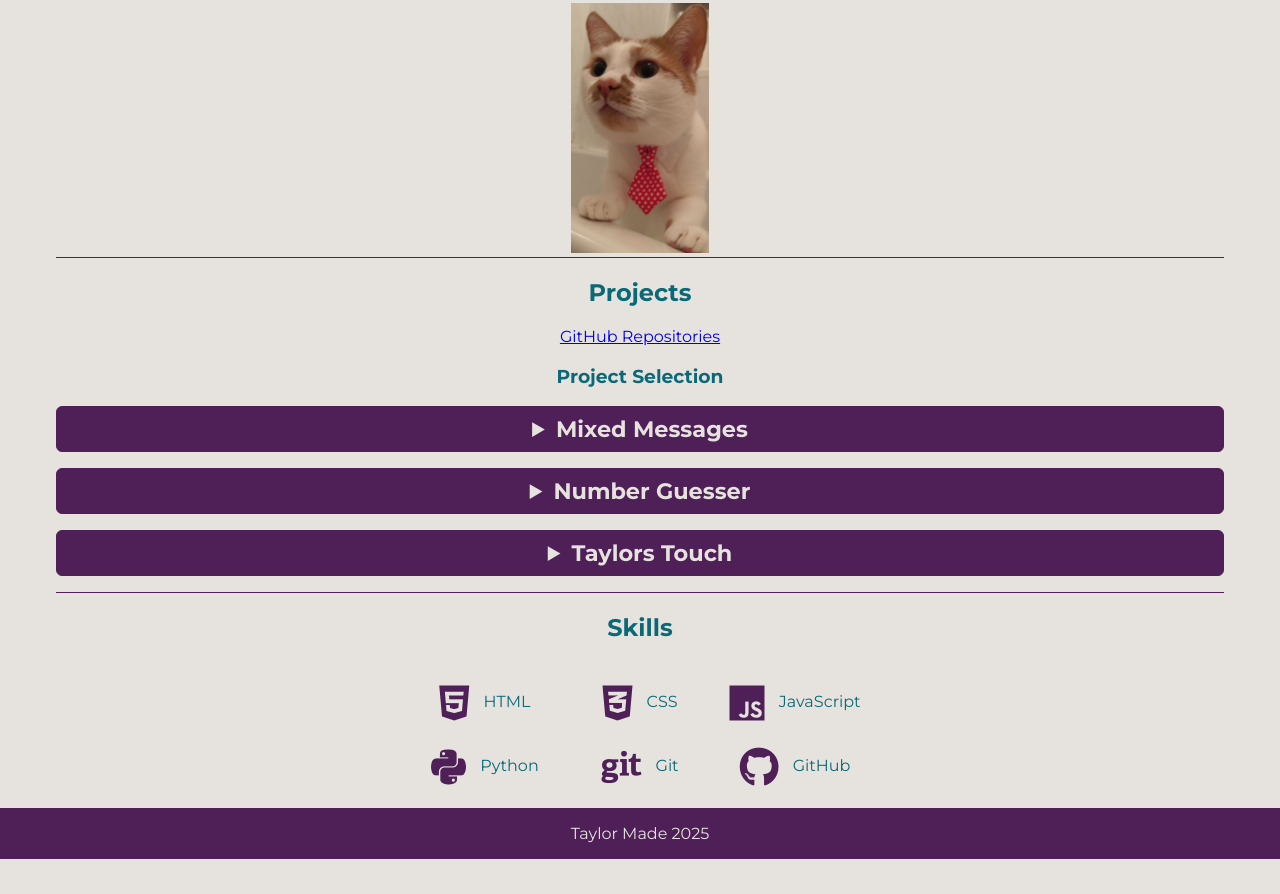
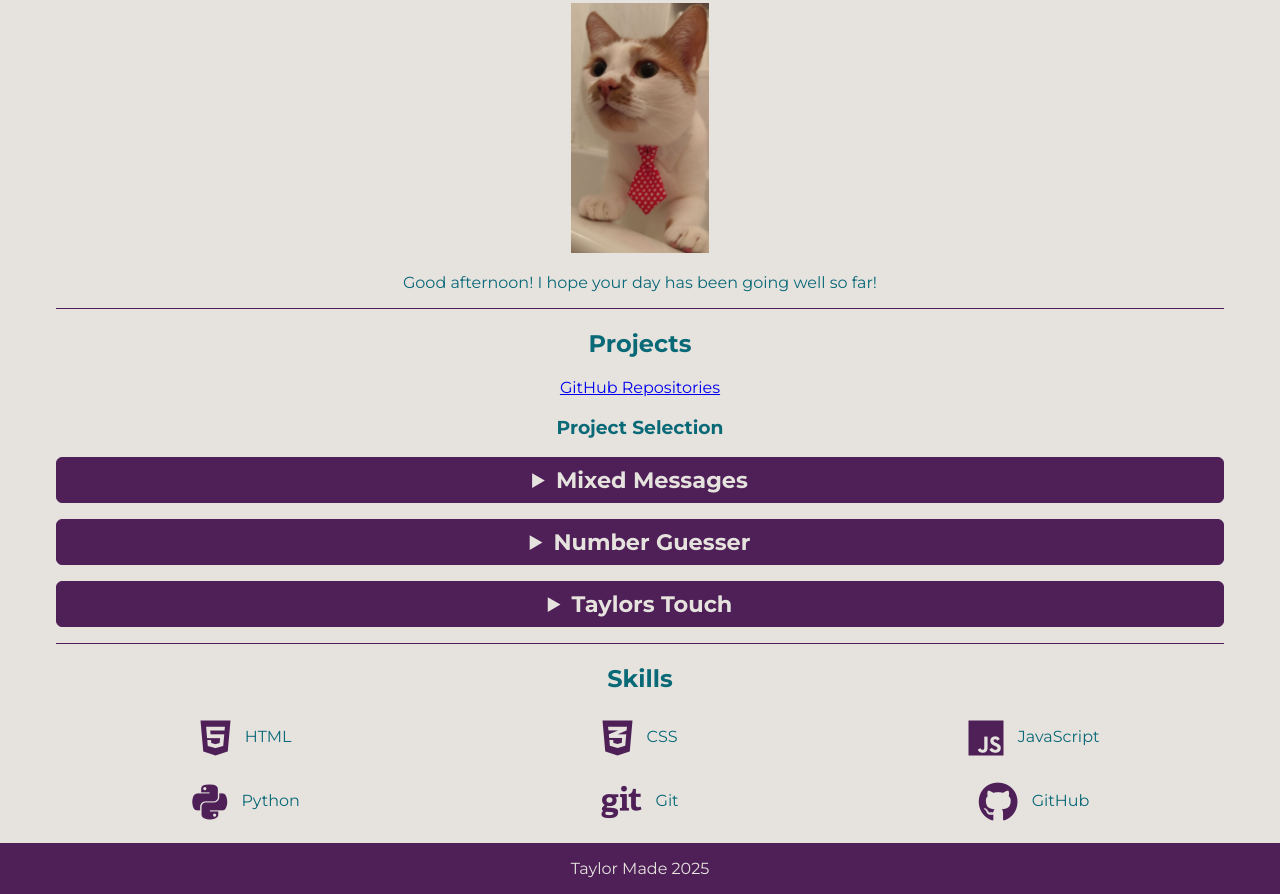
Before and after one commit to JadeT480/portfolioWebsite, a plain HTML site: page index.html in a window 1280 px wide. Shown: the part 302-1196 px from the top of the page. Before the commit the page ends 1161 px from the top, so only its background shows below. Drawn offline with Linux system fonts and the light colour scheme.

Commit message:
Adding interactivity with js to greet users when they land on index.html

```diff
--- a/resources/script.js
+++ b/resources/script.js
@@ -0,0 +1,21 @@
+// Creating new paragraph element
+const greeting = document.createElement("p");
+
+// Getting current hour
+const currentHour = new Date().getHours();
+
+// Determining correct greeting
+if (currentHour < 12) {
+  greeting.textContent = "Good morning! I hope you have a great day!";
+} else if (currentHour < 18) {
+  greeting.textContent = "Good afternoon! I hope your day has been going well so far!";
+} else {
+  greeting.textContent = "Good evening! I hope you had a great day!";
+}
+
+// Selecting sections
+const aboutSection = document.getElementById("about");
+const projectsSection = document.getElementById("projects");
+
+// Inserting new paragraph at the end of About
+aboutSection.parentNode.insertBefore(greeting, projectsSection);
--- a/resources/styles.css
+++ b/resources/styles.css
@@ -277,7 +277,7 @@ footer {
   }
 
   div.desktop {
-    display: inline-block;
+    display: block;
   }
 
   .skills-list {
```
Also changed, not shown: contact.html (+3 -0 lines), index.html (+10 -0 lines).
